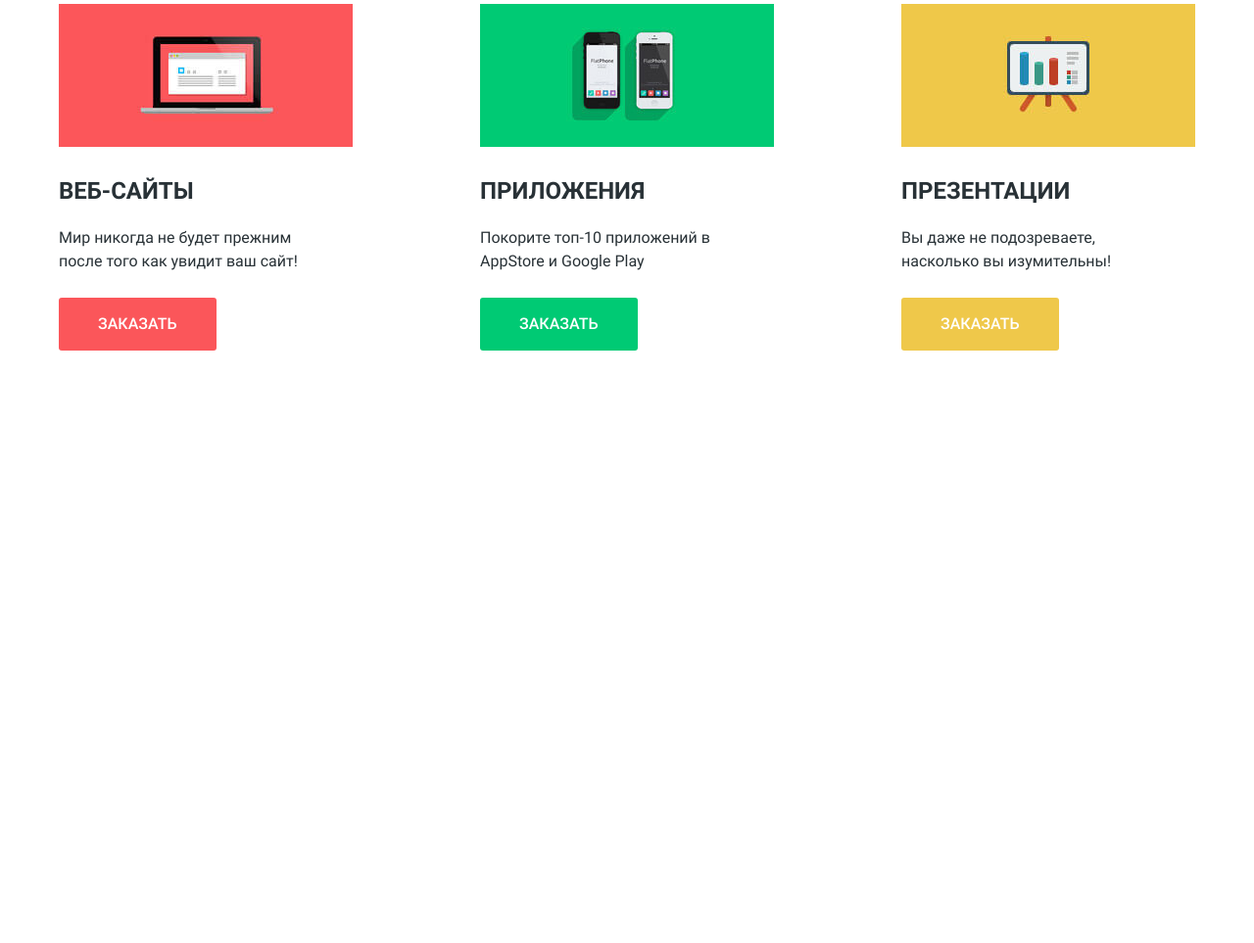
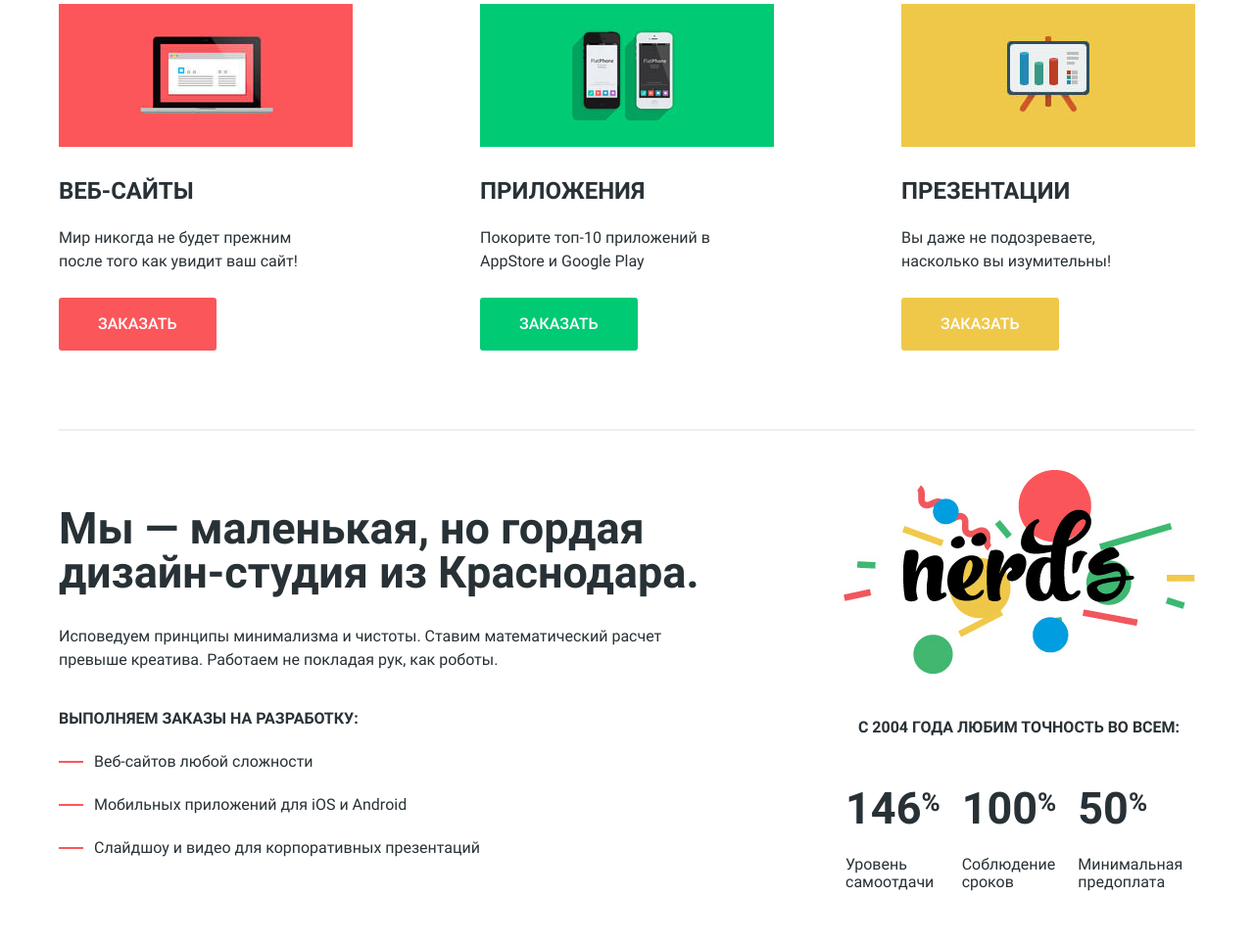
Before and after one commit to Muhammadjewel/nerds, a website: page index.html in a window 1280 px wide. Shown: the part 629-1592 px from the top of the page at 98% size. Before the commit the page ends 1067 px from the top, so only its background shows below. Drawn offline with nearby package versions, Linux system fonts and the light colour scheme.

Commit message:
Create about and stats sections

```diff
--- a/css/styles.css
+++ b/css/styles.css
@@ -329,6 +329,90 @@ img {
   margin-top: 0;
   margin-bottom: 25px;
 }
+/* About-stats */
+.about-stats {
+  padding-bottom: 50px;
+}
+.about-stats__container {
+  display: flex;
+  flex-wrap: wrap;
+  justify-content: space-between;
+  padding-top: 40px;
+  border-top: 2px solid #eee;
+}
+/* About */
+.about {
+  width: 670px;
+}
+.about__heading {
+  margin-bottom: 31px;
+  font-size: 45px;
+  line-height: 45px;
+}
+.about__orders {
+  margin-top: 36px;
+}
+.about__orders h3 {
+  margin-bottom: 20px;
+  font-size: 16px;
+  line-height: 24px;
+  text-transform: uppercase;
+}
+.about__orders ul {
+  padding: 0;
+  margin: 0;
+  list-style-type: none;
+}
+.about__orders li {
+  display: flex;
+  align-items: center;
+  margin-bottom: 20px;
+}
+.about__orders li::before {
+  width: 25px;
+  height: 2px;
+  margin-right: 11px;
+  background-color: #fb565a;
+  content: "";
+}
+/* Stats */
+.stats {
+  width: 360px;
+}
+.stats__img {
+  margin-bottom: 36px;
+}
+.stats__motto {
+  margin-top: 0;
+  margin-bottom: 45px;
+  font-weight: bold;
+  text-transform: uppercase;
+  text-align: center;
+}
+.stats__table tbody {
+  display: flex;
+  flex-direction: column-reverse;
+}
+.stats__table tr {
+  display: flex;
+}
+.stats__table th {
+  width: 33.33%;
+  line-height: 18px;
+  font-weight: normal;
+  text-align: left;
+}
+.stats__table td {
+  width: 33.33%;
+  padding-bottom: 25px;
+  font-size: 45px;
+  line-height: 45px;
+  font-weight: bold;
+}
+.stats__table sup {
+  font-size: 26px;
+  line-height: 10px;
+}
 /* Retina screen media query */
 @media
   only screen and (-webkit-min-device-pixel-ratio: 2),
--- a/index.html
+++ b/index.html
@@ -129,6 +129,52 @@
       </div>
     </section>
 
+
+    <div class="about-stats">
+      <div class="container">
+        <div class="about-stats__container">
+          <!-- About -->
+          <section class="about">
+            <h2 class="about__heading">Мы — маленькая, но гордая дизайн-студия из Краснодара.</h2>
+            <p>Исповедуем принципы минимализма и чистоты. Ставим математический расчет превыше креатива. Работаем не покладая рук, как роботы.</p>
+
+            <section class="about__orders">
+              <h3>Выполняем заказы на разработку:</h3>
+              <ul>
+                <li>Веб-сайтов любой сложности</li>
+                <li>Мобильных приложений для iOS и Android</li>
+                <li>Слайдшоу и видео для корпоративных презентаций</li>
+              </ul>
+            </section>
+          </section>
+
+
+          <!-- Stats -->
+          <section class="stats">
+            <h2 class="visually-hidden">Наша статистика</h2>
+            <img class="stats__img" src="img/nerds-illustration.png" alt="Nerds illustration" width="360" height="208" srcset="img/nerds-illustration.png 1x, img/nerds-illustration@2x.png 2x">
+            <p class="stats__motto">с 2004 года Любим точность во всем:</p>
+
+            <table class="stats__table">
+              <caption class="visually-hidden">Таблица статистики</caption>
+              <tbody>
+                <tr>
+                  <th>Уровень самоотдачи</th>
+                  <th>Соблюдение сроков</th>
+                  <th>Минимальная предоплата</th>
+                </tr>
+                <tr>
+                  <td>146<sup>%</sup></td>
+                  <td>100<sup>%</sup></td>
+                  <td>50<sup>%</sup></td>
+                </tr>
+              </tbody>
+            </table>
+          </section>
+        </div>
+      </div>
+    </div>
+
   </main>
 
 
```
Also changed, not shown: img/nerds-illustration.png (added), img/nerds-illustration@2x.png (added).
